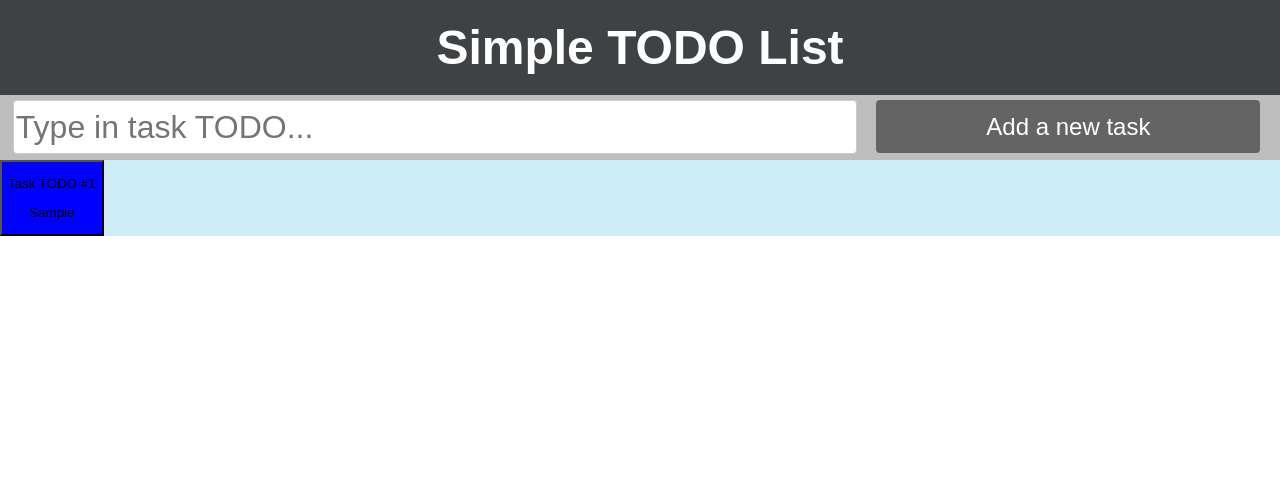
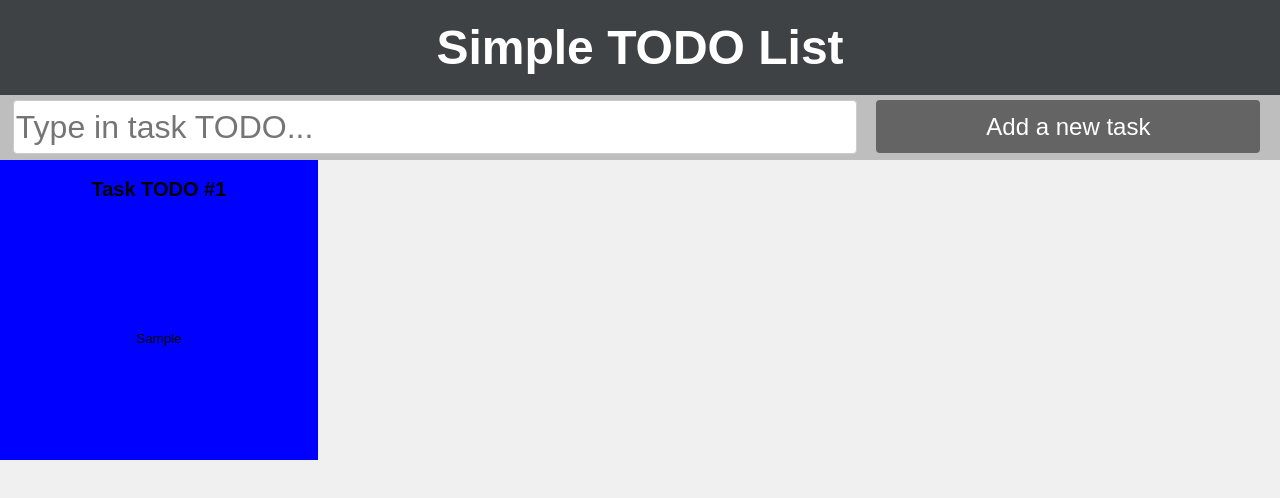
Before and after one commit to ddavid09/ecom2019-TODO-list-react-typescript, a React (Create React App) app: page / in a window 1280 px wide. Both pictures are taken after typing "Sample" into the empty fields and a click on the button "Add a new task". Shown: the top 498 px of the page. Built offline with nearby package versions, Linux system fonts and the light colour scheme.

Commit message:
taski w postaci kafli

```diff
--- a/src/App.css
+++ b/src/App.css
@@ -1,5 +1,5 @@
-.App {
-    background-color: rgb(205, 237, 247)
+body {
+    background: rgb(240, 240, 240);
 }
 
 header {
@@ -49,3 +49,20 @@ header {
     background-color: rgb(190, 190, 190);
     height: 65px
 }
+
+
+.container {
+    display: grid;
+    height: auto;
+    grid-template-columns: repeat(auto-fill, minmax(300px, 1fr));
+    grid-template-rows: repeat(auto-fill, 300px);
+    grid-gap: 3px;
+}
+
+.taskbtn {
+    display: grid;
+    width: 100%;
+    height: 300px;
+    border: none;
+
+}
--- a/src/components/Board.tsx
+++ b/src/components/Board.tsx
@@ -14,7 +14,7 @@ export class Board extends Component<IBoardProps> {
 
     render() {
         return (
-            <div className = 'board'>
+            <div className='container'>
                 {this.props.tasks.map(task => (
                     <Task
                         markAsDoneFunc={this.props.markAsDoneFunc}
@@ -23,6 +23,7 @@ export class Board extends Component<IBoardProps> {
                         done={task.done}
                         text={task.text}
                     />
+
                 ))}
             </div>
         )
--- a/src/components/Task.tsx
+++ b/src/components/Task.tsx
@@ -34,7 +34,7 @@ export class Task extends Component<TaskComponentProps, ITaskState> {
         return (
             <div>
                 <button className='taskbtn' onClick={this.onClick} style={{ backgroundColor: color }}>
-                    <p>Task TODO #{this.props.id}</p>
+                    <h2>Task TODO #{this.props.id}</h2>
                     <p>{this.props.text}</p>
                 </button>
             </div>
```
Lines whose indentation alone changed are shown as unchanged.
